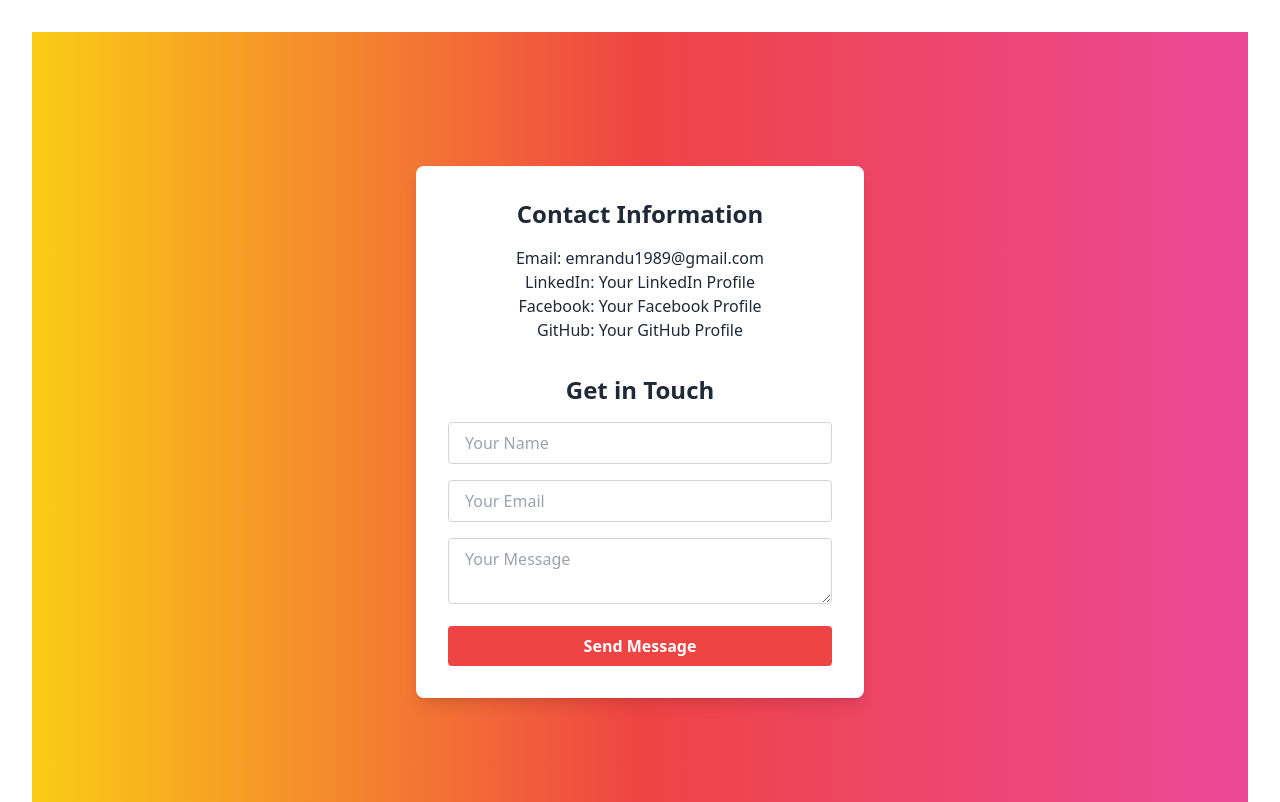
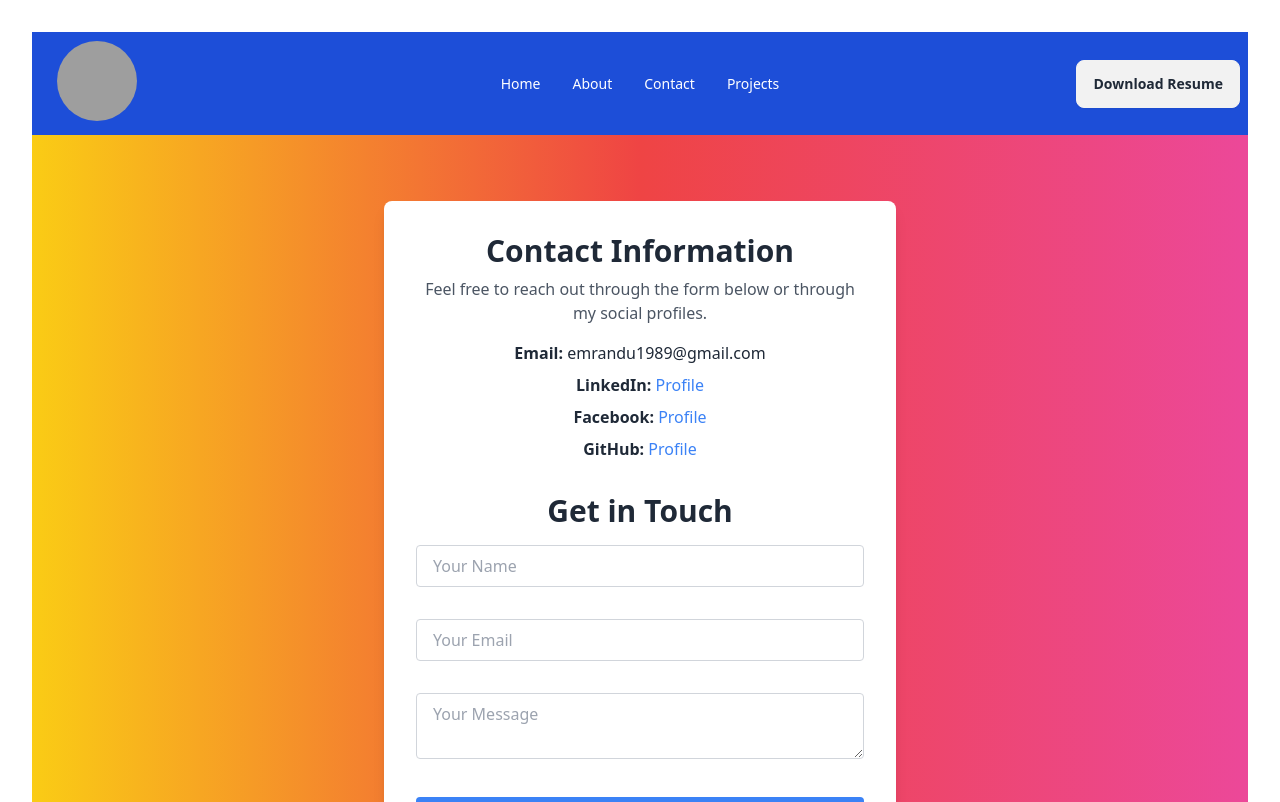
Before and after one commit to Emrandu1989/my-portfolio, a React (Vite) app: page /contact in a window 1280 px wide. Shown: the top 802 px of the page. Built offline with nearby package versions, Linux system fonts and the light colour scheme; grey boxes are pictures that could not be loaded.

Commit message:
Contact page updated

```diff
--- a/src/components/Contact/Contact.jsx
+++ b/src/components/Contact/Contact.jsx
@@ -1,10 +1,12 @@
 import emailjs from 'emailjs-com';
 import React, { useState } from 'react';
+import NavBar from '../NavBar/NavBar';
+import Footer from '../Footer/Footer';
 
 const Contact = () => {
   const [formData, setFormData] = useState({
-    name: '',
-    email: '',
+    from_name: '',
+    from_email: '',
     message: ''
   });
 
@@ -16,54 +18,66 @@ const Contact = () => {
   const handleSubmit = (e) => {
     e.preventDefault();
     emailjs.send(
-      'YOUR_SERVICE_ID',
-      'YOUR_TEMPLATE_ID',
+      'service_0zagxd7',
+      'template_rc90exe',
       formData,
-      'YOUR_USER_ID'
+      'cMEPgwgK4fbdJWZZz'
     ).then((response) => {
+      console.log('SUCCESS!', response.status, response.text);
       alert('Message sent successfully!');
     }, (error) => {
+      console.log('FAILED...', error);
       alert('Failed to send message. Please try again later.');
     });
 
     setFormData({
-      name: '',
-      email: '',
+      from_name: '',
+      from_email: '',
       message: ''
     });
   };
 
   return (
+        <>
+         <NavBar />
         <div className="flex justify-center items-center min-h-screen bg-gradient-to-r from-yellow-400 via-red-500 to-pink-500">
-      <div className="bg-white p-8 rounded-lg shadow-lg max-w-md w-full">
-        <div className="mb-8">
-          <h2 className="text-2xl font-bold mb-4">Contact Information</h2>
-          <p>Email: emrandu1989@gmail.com</p>
-          <p>LinkedIn: <a href="https://www.linkedin.com/in/md-emran-hossain-659012314">Your LinkedIn Profile</a></p>
-          <p>Facebook: <a href="https://www.facebook.com/Emrandu1989">Your Facebook Profile</a></p>
-          <p>GitHub: <a href="https://github.com/Emrandu1989">Your GitHub Profile</a></p>
+      <div className="bg-white p-8 rounded-lg shadow-lg max-w-lg w-full">
+        <div className="mb-8 text-center">
+          <h2 className="text-3xl font-bold mb-2">Contact Information</h2>
+          <p className="text-gray-600 mb-4">Feel free to reach out through the form below or through my social profiles.</p>
+          <div className="space-y-2">
+            <p><strong>Email:</strong> emrandu1989@gmail.com</p>
+            <p><strong>LinkedIn:</strong> <a className="text-blue-500" href="https://www.linkedin.com/in/md-emran-hossain-659012314">Profile</a></p>
+            <p><strong>Facebook:</strong> <a className="text-blue-500" href="https://www.facebook.com/Emrandu1989">Profile</a></p>
+            <p><strong>GitHub:</strong> <a className="text-blue-500" href="https://github.com/Emrandu1989">Profile</a></p>
+          </div>
         </div>
         <div>
-          <h2 className="text-2xl font-bold mb-4">Get in Touch</h2>
+          <h2 className="text-3xl font-bold mb-4 text-center">Get in Touch</h2>
           <form onSubmit={handleSubmit}>
+            <div className="mb-4">
               <input
                 type="text"
-              name="name"
+                name="from_name"
                 placeholder="Your Name"
-              value={formData.name}
+                value={formData.from_name}
                 onChange={handleChange}
                 className="w-full px-4 py-2 mb-4 rounded border border-gray-300 focus:outline-none focus:border-blue-500"
                 required
               />
+            </div>
+            <div className="mb-4">
               <input
                 type="email"
-              name="email"
+                name="from_email"
                 placeholder="Your Email"
-              value={formData.email}
+                value={formData.from_email}
                 onChange={handleChange}
                 className="w-full px-4 py-2 mb-4 rounded border border-gray-300 focus:outline-none focus:border-blue-500"
                 required
               />
+            </div>
+            <div className="mb-4">
               <textarea
                 name="message"
                 placeholder="Your Message"
@@ -72,16 +86,22 @@ const Contact = () => {
                 className="w-full px-4 py-2 mb-4 rounded border border-gray-300 focus:outline-none focus:border-blue-500"
                 required
               ></textarea>
+            </div>
+            <div className="text-center">
               <button
                 type="submit"
-              className="w-full bg-red-500 hover:bg-red-600 text-white font-bold py-2 px-4 rounded focus:outline-none focus:shadow-outline"
+                className="w-full bg-blue-500 hover:bg-blue-600 text-white font-bold py-2 px-4 rounded focus:outline-none focus:shadow-outline"
               >
                 Send Message
               </button>
+            </div>
           </form>
         </div>
       </div>
        </div>
+
+         </>
+
   );
 };
 
--- a/src/components/Projects/Projects.jsx
+++ b/src/components/Projects/Projects.jsx
@@ -6,7 +6,7 @@ const Projects = () => {
   return (
     <div className="p-10 bg-gray-100">
           <NavBar />
-      <h2 className="text-4xl bg-black text-white py-2 mt-5 font-bold text-center mb-10">
+      <h2 className="text-4xl bg-orange-500 text-white py-2 mt-5 font-bold text-center mb-10">
         Projects I Have Built
       </h2>
       <div className="flex flex-wrap justify-center gap-5">
```
Lines whose indentation alone changed are shown as unchanged.
